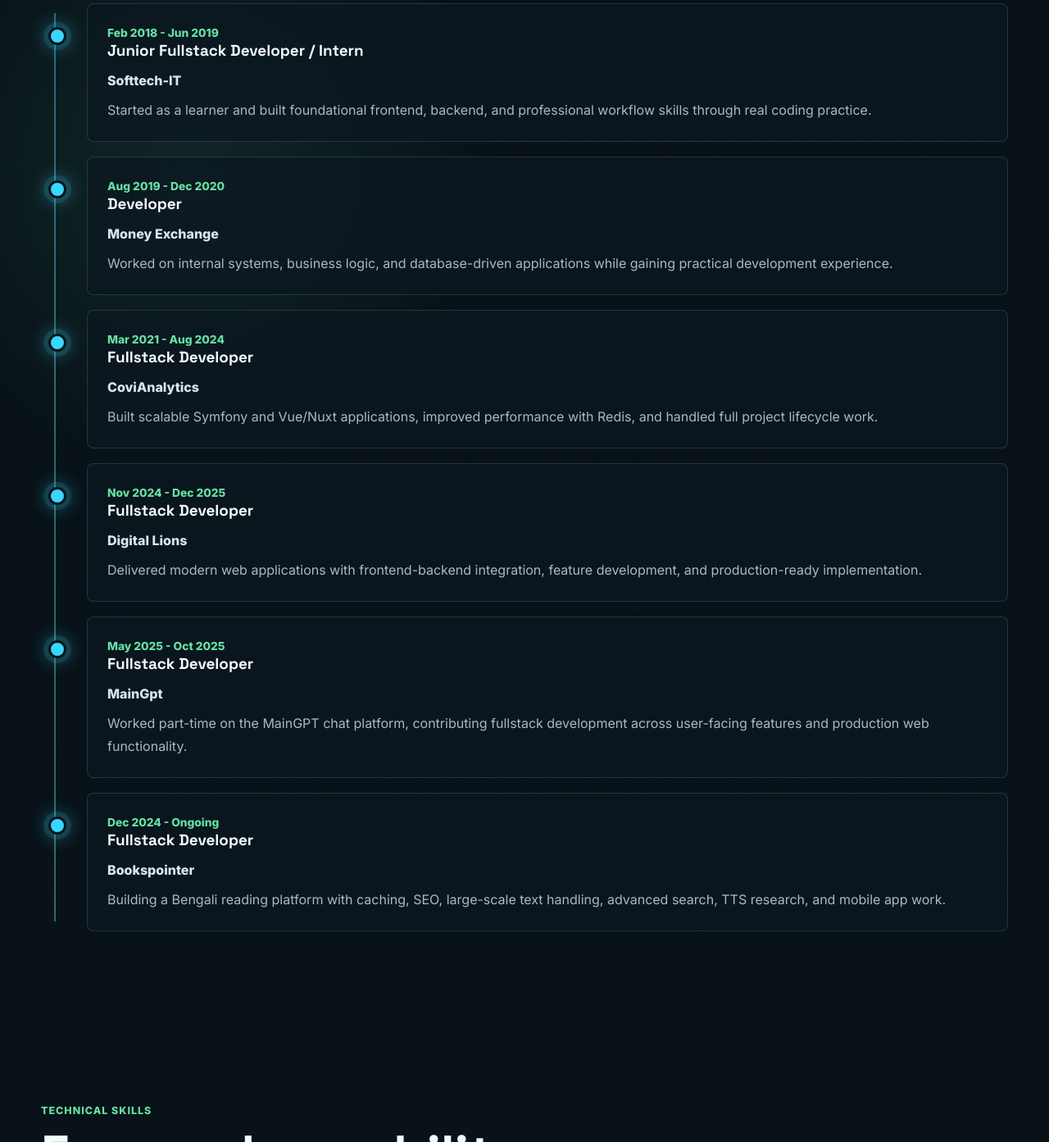
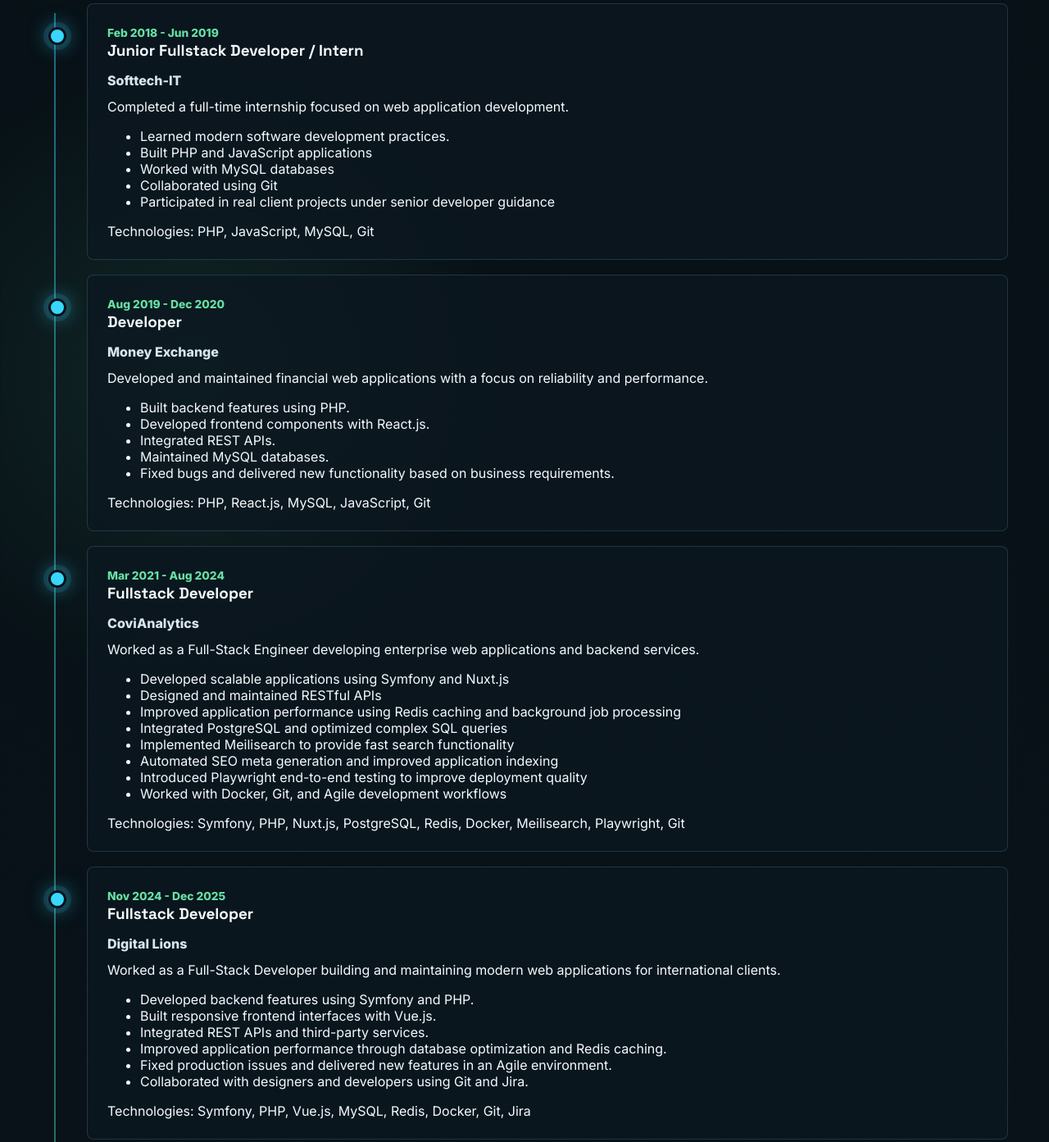
Before and after one commit to shumon-das/portfolio, a plain HTML site: page index.html in a window 1280 px wide. Shown: the part 1705-3098 px from the top of the page at 82% size. Drawn offline with Linux system fonts and the light colour scheme.

Commit message:
update content

```diff
--- a/index.html
+++ b/index.html
@@ -108,26 +108,62 @@
             <time>Feb 2018 - Jun 2019</time>
             <h3>Junior Fullstack Developer / Intern</h3>
             <p class="company">Softtech-IT</p>
-            <p>Started as a learner and built foundational frontend, backend, and professional workflow skills through real coding practice.</p>
+              Completed a full-time internship focused on web application development.
+              <ul >
+                <li>Learned modern software development practices.</li>
+                <li>Built PHP and JavaScript applications</li>
+                <li>Worked with MySQL databases</li>
+                <li>Collaborated using Git</li>
+                <li>Participated in real client projects under senior developer guidance</li>
+              </ul>
+              Technologies: PHP, JavaScript, MySQL, Git
           </article>
           <article class="timeline-item reveal">
             <time>Aug 2019 - Dec 2020</time>
             <h3>Developer</h3>
             <p class="company">Money Exchange</p>
-            <p>Worked on internal systems, business logic, and database-driven applications while gaining practical development experience.</p>
+            Developed and maintained financial web applications with a focus on reliability and performance.
+            <ul>
+              <li>Built backend features using PHP.</li>
+              <li>Developed frontend components with React.js.</li>
+              <li>Integrated REST APIs.</li>
+              <li>Maintained MySQL databases.</li>
+              <li>Fixed bugs and delivered new functionality based on business requirements.</li>
+            </ul>
+            Technologies: PHP, React.js, MySQL, JavaScript, Git
           </article>
           <article class="timeline-item reveal">
             <time>Mar 2021 - Aug 2024</time>
             <h3>Fullstack Developer</h3>
             <p class="company">CoviAnalytics</p>
-            <p>Built scalable Symfony and Vue/Nuxt applications, improved performance with Redis, and handled full project lifecycle work.</p>
+              Worked as a Full-Stack Engineer developing enterprise web applications and backend services.
+              <ul>
+                <li>Developed scalable applications using Symfony and Nuxt.js</li>
+                <li>Designed and maintained RESTful APIs</li>
+                <li>Improved application performance using Redis caching and background job processing</li>
+                <li>Integrated PostgreSQL and optimized complex SQL queries</li>
+                <li>Implemented Meilisearch to provide fast search functionality</li>
+                <li>Automated SEO meta generation and improved application indexing</li>
+                <li>Introduced Playwright end-to-end testing to improve deployment quality</li>
+                <li>Worked with Docker, Git, and Agile development workflows</li>
+              </ul>
+              Technologies: Symfony, PHP, Nuxt.js, PostgreSQL, Redis, Docker, Meilisearch, Playwright, Git
           </article>
           <article class="timeline-item reveal">
             <time>Nov 2024 - Dec 2025</time>
             <h3>Fullstack Developer</h3>
             <p class="company">Digital Lions</p>
-            <p>Delivered modern web applications with frontend-backend integration, feature development, and production-ready implementation.</p>
-          </article>
+              Worked as a Full-Stack Developer building and maintaining modern web applications for international clients.
+              <ul>
+                <li>Developed backend features using Symfony and PHP.</li>
+                <li>Built responsive frontend interfaces with Vue.js.</li>
+                <li>Integrated REST APIs and third-party services.</li>
+                <li>Improved application performance through database optimization and Redis caching.</li>
+                <li>Fixed production issues and delivered new features in an Agile environment.</li>
+                <li>Collaborated with designers and developers using Git and Jira.</li>
+              </ul>
+              Technologies: Symfony, PHP, Vue.js, MySQL, Redis, Docker, Git, Jira
+           </article>
           <article class="timeline-item reveal">
             <time>May 2025 - Oct 2025</time>
             <h3>Fullstack Developer</h3>
@@ -138,7 +174,18 @@
             <time>Dec 2024 - Ongoing</time>
             <h3>Fullstack Developer</h3>
             <p class="company">Bookspointer</p>
-            <p>Building a Bengali reading platform with caching, SEO, large-scale text handling, advanced search, TTS research, and mobile app work.</p>
+              Leading the development of Bookspointer, a digital reading platform focused on Bengali content, where I design and build both the web platform and mobile application.
+              <ul>
+                <li>Develop scalable backend services using Symfony and PHP.</li>
+                <li>Build responsive web applications with Nuxt.js and Vue.js.</li>
+                <li>Develop the mobile application using React Native (Expo).</li>
+                <li>Design REST APIs and optimize database performance with MySQL and PostgreSQL.</li>
+                <li>Improve application performance using Redis caching and background workers.</li>
+                <li>Implement advanced Bengali search using Meilisearch and custom text-processing techniques.</li>
+                <li>Build features including authentication, author profiles, personal libraries, reviews, and notifications.</li>
+                <li>Work with Docker, Git, and CI/CD for deployment and development workflows.</li>
+              </ul>
+              Technologies: Symfony, PHP, Nuxt.js, Vue.js, React Native, Expo, Redis, Docker, PostgreSQL, MySQL, Meilisearch, Git
           </article>
         </div>
       </section>
```
